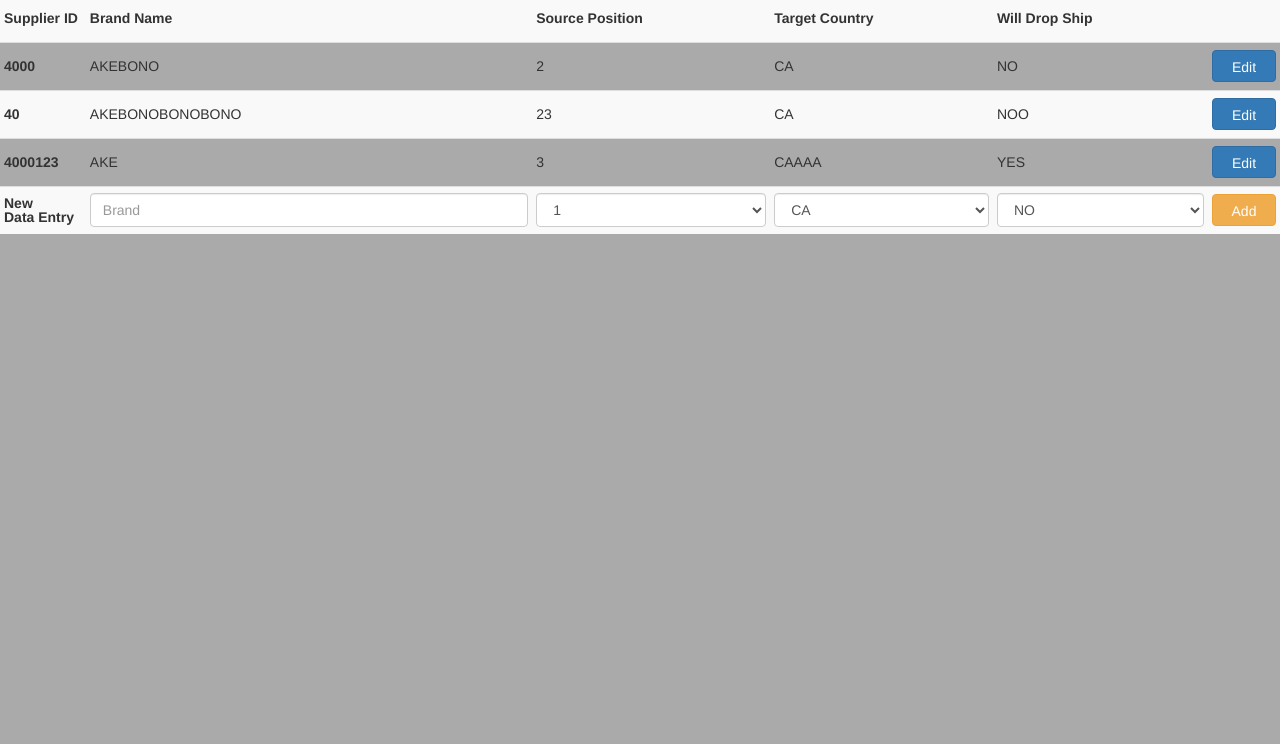
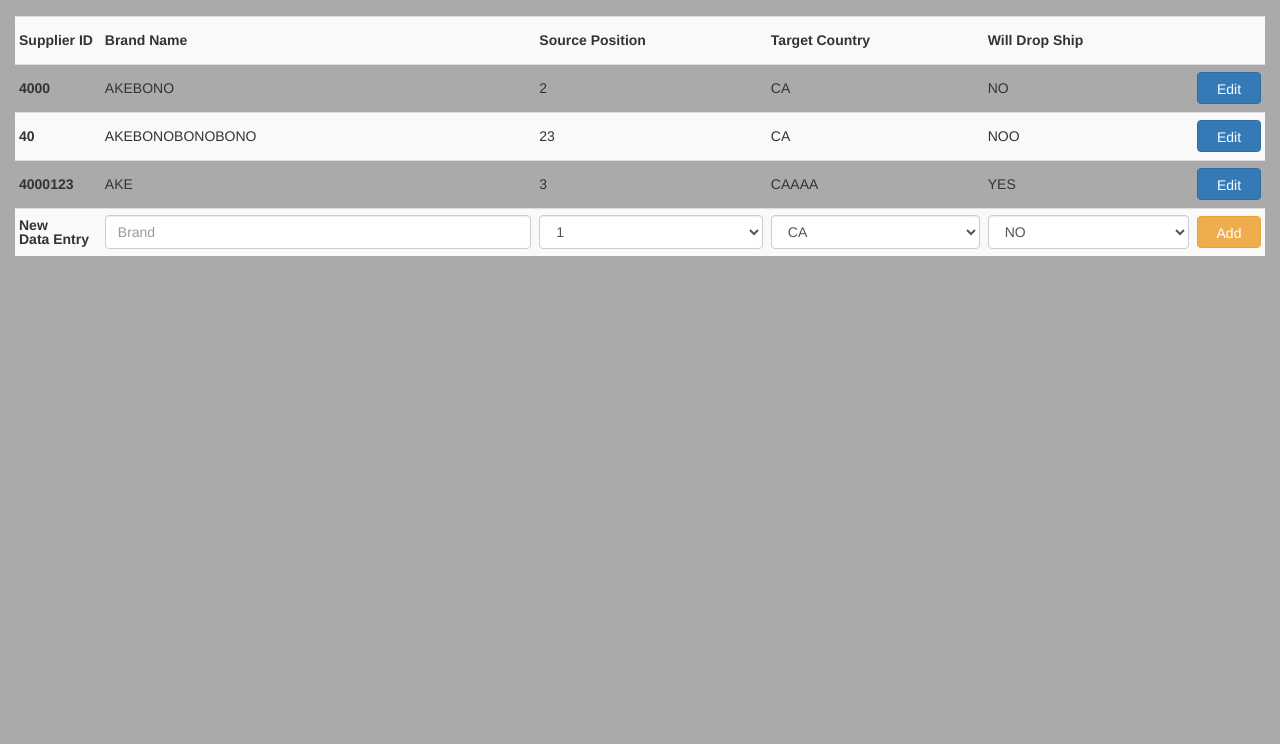
Before and after one commit to Anilator/Responsive-table, a plain HTML site: page index.html in a window 1280 px wide. Shown: the part 76-820 px from the top of the page. Drawn offline with Linux system fonts and the light colour scheme.

Commit message:
added container-fluid

```diff
--- a/index.html
+++ b/index.html
@@ -7,56 +7,9 @@
 
     <link rel="stylesheet" href="bootstrap.css">
     <link rel="stylesheet" href="interface.css">
-    <style>/*
-        .interface__table {
-            font-size: 14px;
-        }
-        .interface__table>tbody>tr>th,
-        .interface__table>tbody>tr>td {
-            line-height: 1;
-            padding: 4px;
-            vertical-align: middle;
-            display: block;
-        }
-        .interface__table>tbody>tr>th:first-child,
-        .interface__table>tbody>tr>td:first-child {
-            display: table-cell;
-        }
-        .interface__table .col-narrow {
-            width: 1%;
-        }
-        .interface__table .table-inner {
-            display: block;
-            padding: 8px 0;
-        }
-        .interface__table .col-inner {
-            display: block;
-            margin-top: 8px;
-            padding: 0 8px;
-            line-height: 1;
-        }
-        .interface__table .col-inner:first-child {
-            margin-top: 0;
-        }
-        @media (min-width: 600px) {
-            .interface__table>tbody>tr>th,
-            .interface__table>tbody>tr>td {
-                display: table-cell;
-                height: 48px;
-            }
-        }
-        .interface__table .word-breaks {
-            display: inline-block;
-            max-width: 96px;
-            word-wrap: break-word;
-        }
-        .interface__table .btn {
-            height: 32px;
-            min-width: 64px;
-        }
-    </style>
 </head>
 <body>
+<div class="validSuppliers container-fluid">
     <h1>Table</h1>
     <table class="interface__table table table-striped">
         <tr>
@@ -131,5 +84,6 @@
             </td>
         </tr>
     </table>
+</div>
 </body>
 </html>
```
